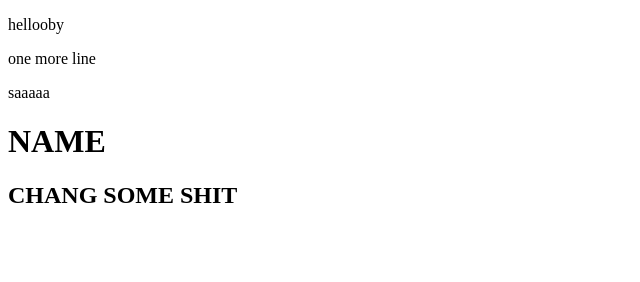
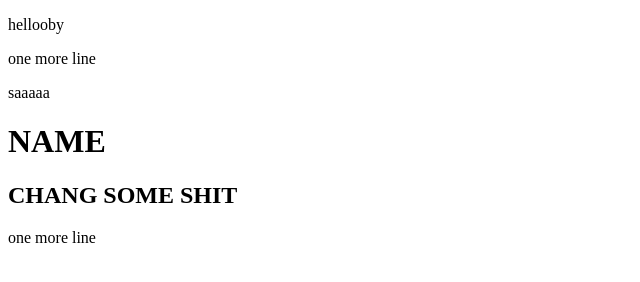
Before and after one commit to Shabdan9978/test, a plain HTML site: page index.html in a window 1280 px wide. Shown: the whole page, without its empty margins (0-640 px from the left). Drawn offline with Linux system fonts and the light colour scheme.

Commit message:
Title
Description ..........

```diff
--- a/index.html
+++ b/index.html
@@ -11,5 +11,6 @@
     <p>saaaaa</p>
     <h1>NAME</h1>
     <H2>CHANG SOME SHIT</H2>
+    <p>one more line</p>
 </body>
 </html>
--- /dev/null
+++ b/style.css
@@ -0,0 +1,3 @@
+body{
+    margin: 100;
+}
```
